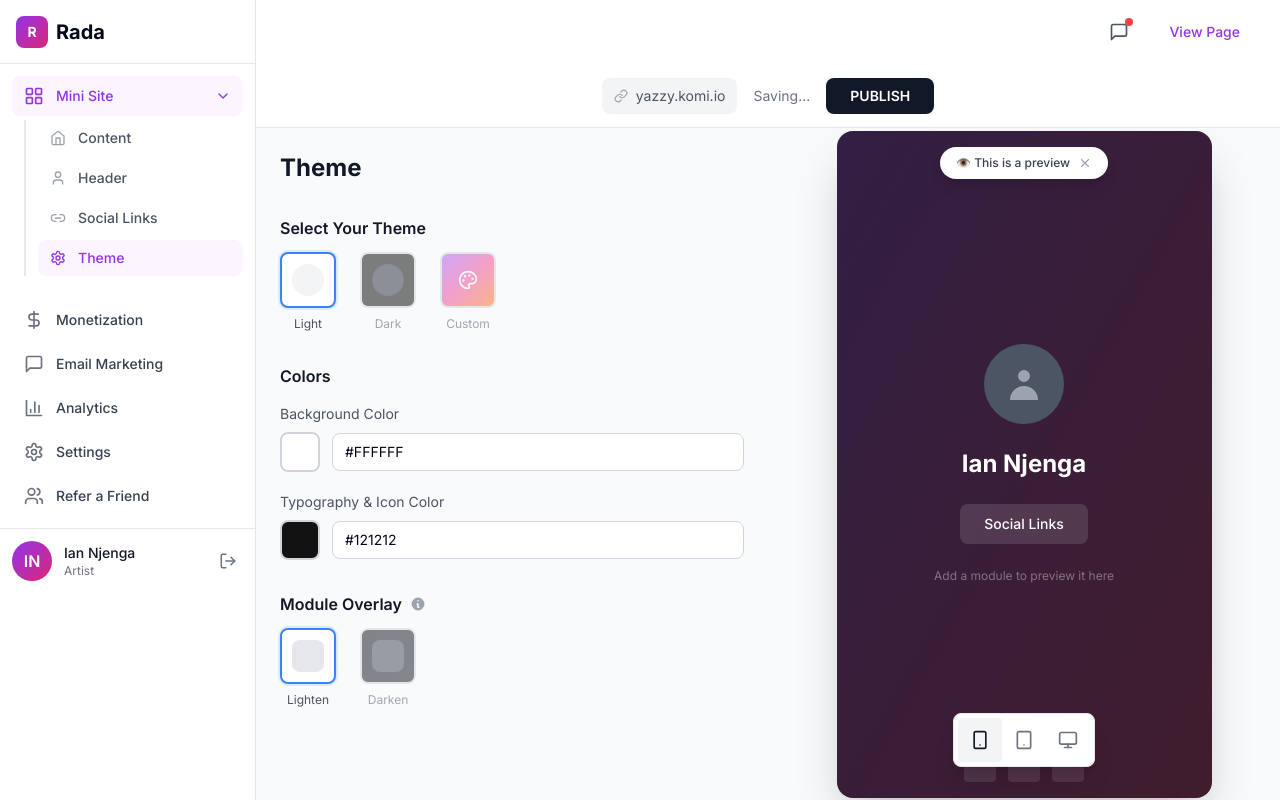
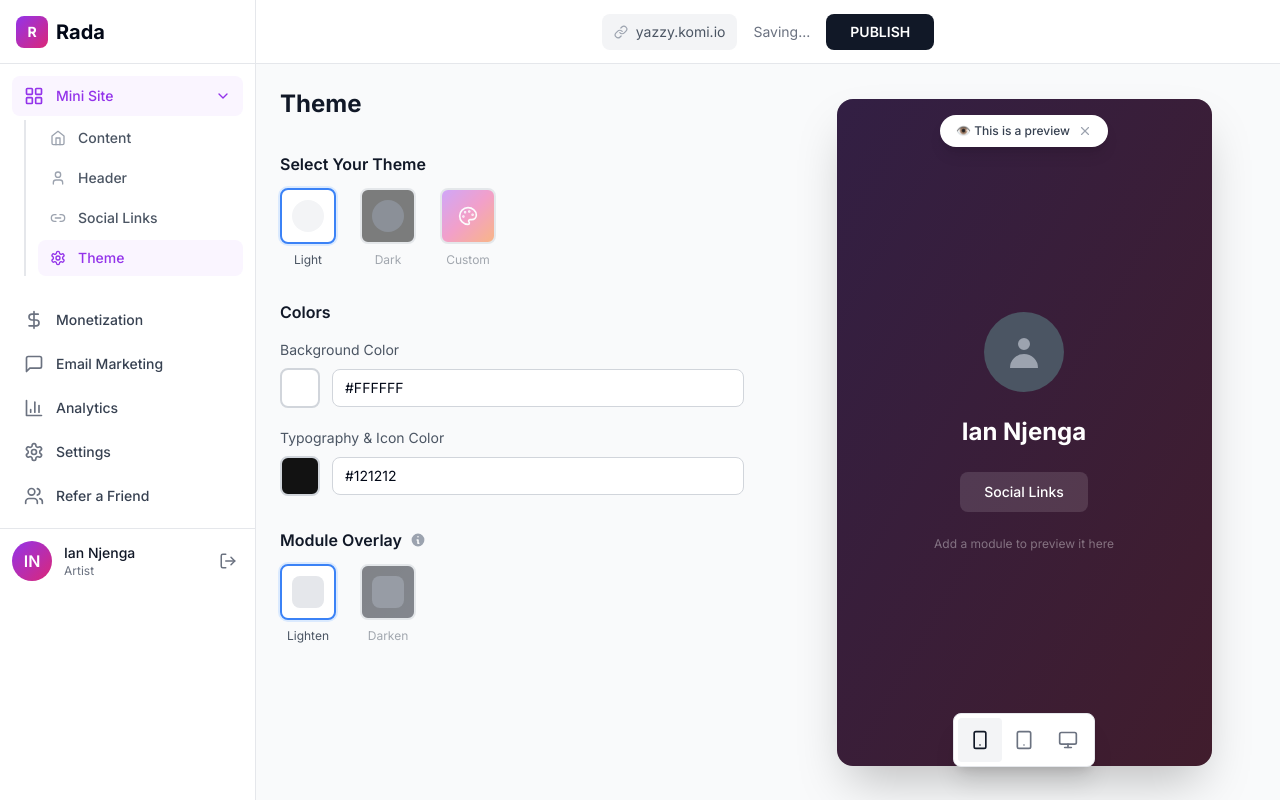
Before and after one commit to Jenks18/rada, a Next.js app: page /dashboard/theme in a window 1280 px wide. Built offline with nearby package versions, Linux system fonts and the light colour scheme.

Commit message:
Remove top bar from main dashboard layout - only minisite layout has top bar

```diff
--- a/src/app/dashboard/layout.tsx
+++ b/src/app/dashboard/layout.tsx
@@ -260,38 +260,7 @@ export default function DashboardLayout({
           ${collapsed ? 'lg:ml-16' : 'lg:ml-64'}
         `}
       >
-        {/* Left side content */}
-        <div className="flex flex-col h-full">
-          {/* Top bar */}
-          <header className="h-16 bg-white flex items-center justify-between px-4 lg:px-6 flex-shrink-0">
-            <button
-              onClick={() => setMobileOpen(true)}
-              className="lg:hidden p-2 hover:bg-gray-100 rounded-lg"
-            >
-              <Menu size={24} />
-            </button>
-
-            <div className="flex items-center space-x-4 ml-auto">
-              <button className="p-2 hover:bg-gray-100 rounded-lg relative">
-                <MessageSquare size={20} className="text-gray-600" />
-                <span className="absolute top-1 right-1 w-2 h-2 bg-red-500 rounded-full"></span>
-              </button>
-
-              <Link
-                href="/artists/iannjenga"
-                target="_blank"
-                className="px-4 py-2 text-sm font-medium text-purple-600 hover:bg-purple-50 rounded-lg"
-              >
-                View Page
-              </Link>
-            </div>
-          </header>
-
-          {/* Page content */}
-          <main className="flex-1 overflow-hidden bg-gray-50">
-            {children}
-          </main>
-        </div>
+        {children}
       </div>
     </div>
   )
```
